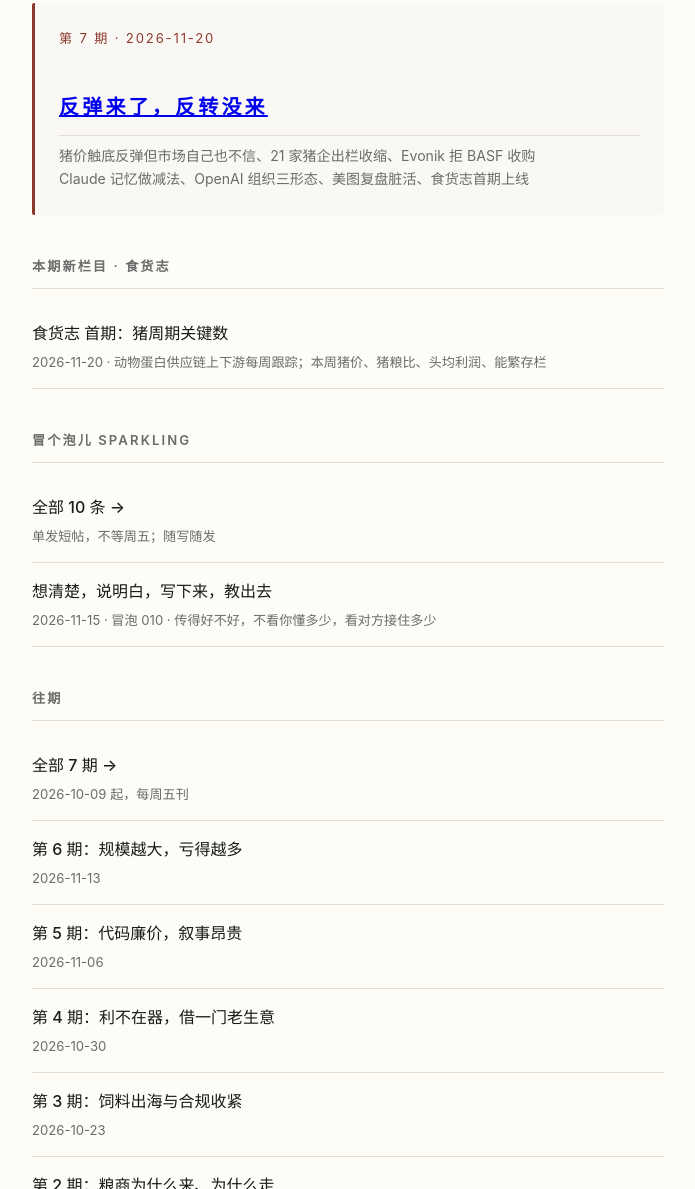
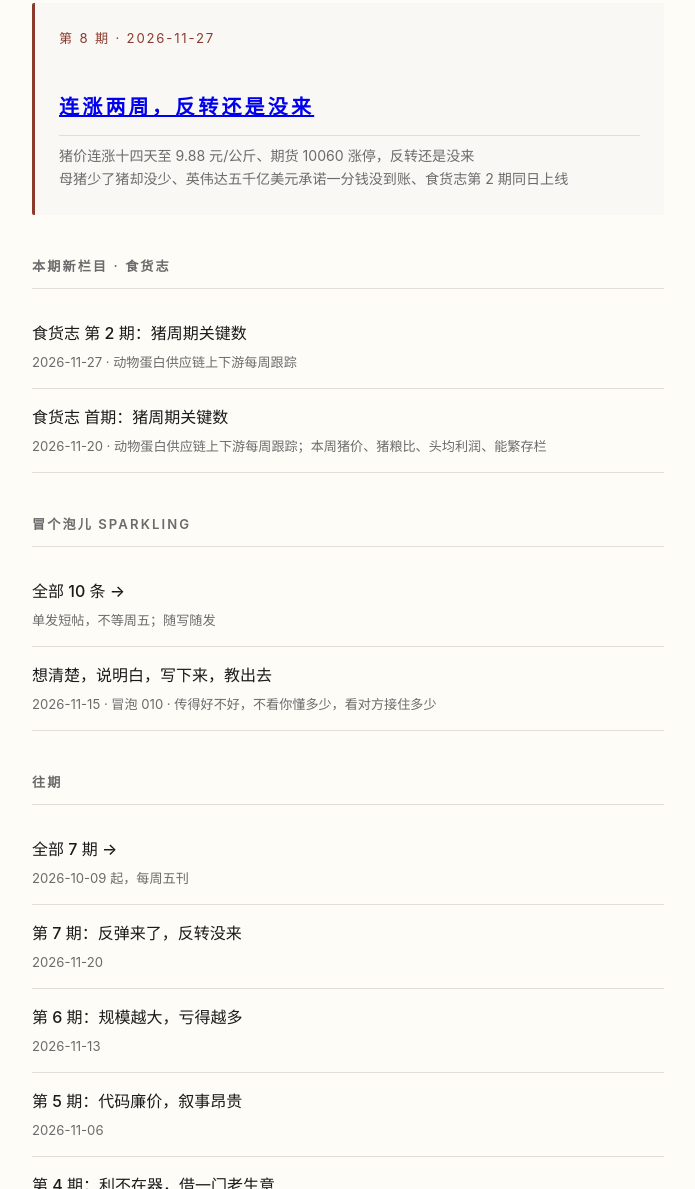
Before and after one commit to brewing-weekly/Brewing, a plain HTML site: page index.html in a window 1280 px wide. Shown: the part 273-1462 px from the top of the page, without its empty margins (292-987 px from the left). Drawn offline with Linux system fonts and the light colour scheme.

Commit message:
index: latest -> issue-008, archive issue-007, add shihuoji-002

```diff
--- a/index.html
+++ b/index.html
@@ -39,13 +39,17 @@ a.rss{color:var(--accent);text-decoration:none;}
 <p class="intro">一份产业与认知周刊，每周五从本周的收藏里酿出十条：农牧产业链、合成生物学、AI进行时、工具与方法、随机一条。只放原始链接＋一句话点评，不转载正文。</p>
 
 <div class="latest">
-  <div class="issue-num">第 7 期 · 2026-11-20</div>
-  <h2><a href="docs/issue-007.html">反弹来了，反转没来</a></h2>
-  <div class="meta">猪价触底反弹但市场自己也不信、21 家猪企出栏收缩、Evonik 拒 BASF 收购<br>Claude 记忆做减法、OpenAI 组织三形态、美图复盘脏活、食货志首期上线</div>
+  <div class="issue-num">第 8 期 · 2026-11-27</div>
+  <h2><a href="docs/issue-008.html">连涨两周，反转还是没来</a></h2>
+  <div class="meta">猪价连涨十四天至 9.88 元/公斤、期货 10060 涨停，反转还是没来<br>母猪少了猪却没少、英伟达五千亿美元承诺一分钱没到账、食货志第 2 期同日上线</div>
 </div>
 
 <h2>本期新栏目 · 食货志</h2>
 <ul>
+  <li>
+    <a href="docs/shihuoji-002.html">食货志 第 2 期：猪周期关键数</a>
+    <div class="meta">2026-11-27 · 动物蛋白供应链上下游每周跟踪</div>
+  </li>
   <li>
     <a href="docs/shihuoji-001.html">食货志 首期：猪周期关键数</a>
     <div class="meta">2026-11-20 · 动物蛋白供应链上下游每周跟踪；本周猪价、猪粮比、头均利润、能繁存栏</div>
@@ -68,6 +72,10 @@ a.rss{color:var(--accent);text-decoration:none;}
   <li>
     <a href="docs/archives/issue-archives.html">全部 7 期 →</a>
     <div class="meta">2026-10-09 起，每周五刊</div>
+  </li>
+  <li>
+    <a href="docs/issue-007.html">第 7 期：反弹来了，反转没来</a>
+    <div class="meta">2026-11-20</div>
   </li>
   <li>
     <a href="docs/issue-006.html">第 6 期：规模越大，亏得越多</a>
```
